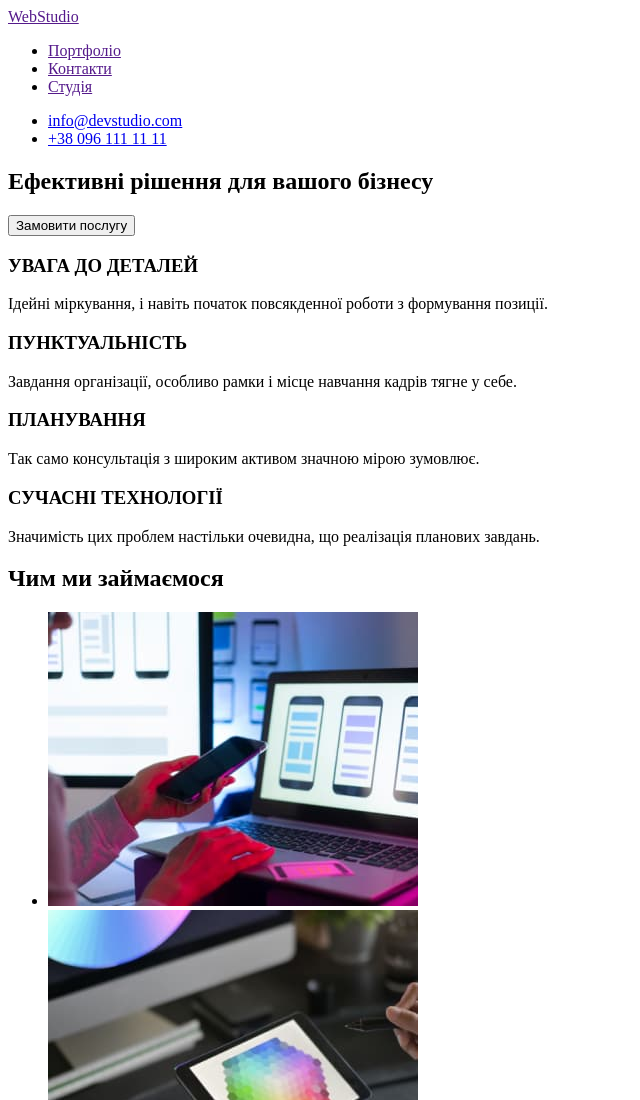
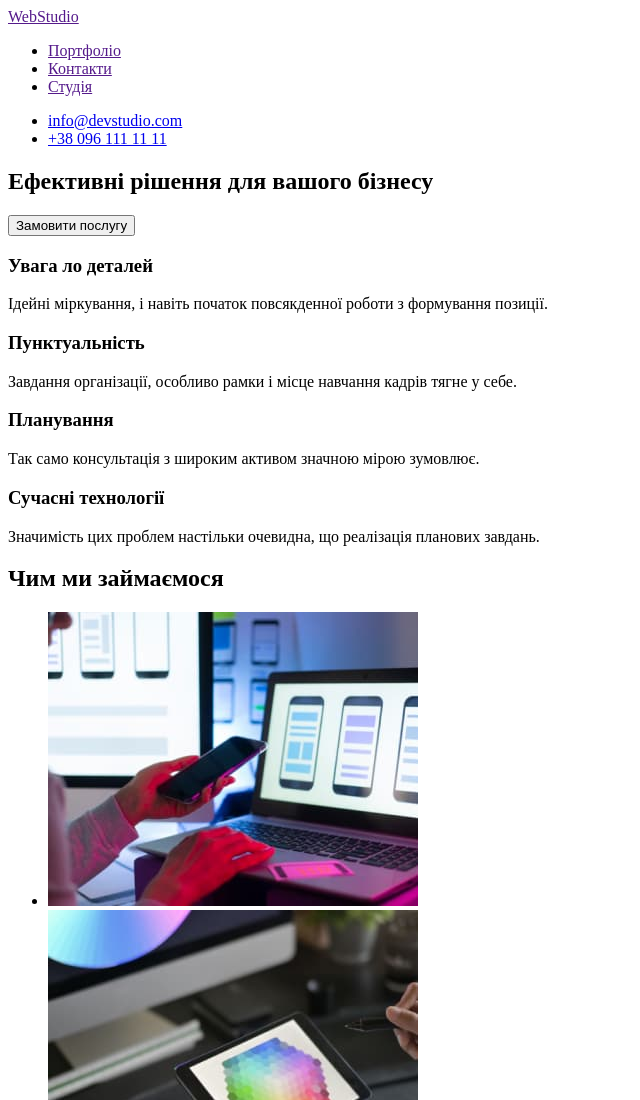
Before and after one commit to VovaKolotusha/goit-markup-hw-01, a plain HTML site: page index.html in a window 1280 px wide. Shown: the top 1100 px of the page, without its empty margins (0-640 px from the left). Drawn offline with Linux system fonts and the light colour scheme.

Commit message:
прибрав великі літери

```diff
--- a/index.html
+++ b/index.html
@@ -35,13 +35,13 @@
         <!-- Особливості -->
         <section>
           <h2 hidden>Особливості</h2>
-          <h3>УВАГА ДО ДЕТАЛЕЙ</h3>
+          <h3>Увага ло деталей</h3>
           <p>Ідейні міркування, і навіть початок повсякденної роботи з формування позиції.</p>
-          <h3>ПУНКТУАЛЬНІСТЬ</h3>
+          <h3>Пунктуальність</h3>
           <p>Завдання організації, особливо рамки і місце навчання кадрів тягне у себе.</p>
-          <h3>ПЛАНУВАННЯ</h3>
+          <h3>Планування</h3>
           <p>Так само консультація з широким активом значною мірою зумовлює.</p>
-          <h3>СУЧАСНІ ТЕХНОЛОГІЇ</h3>
+          <h3>Сучасні технології</h3>
           <p>Значимість цих проблем настільки очевидна, що реалізація планових завдань.</p>
         </section>
         <!-- Чим ми займаємося -->
```
